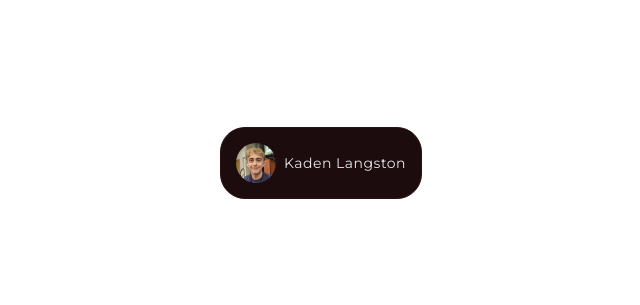
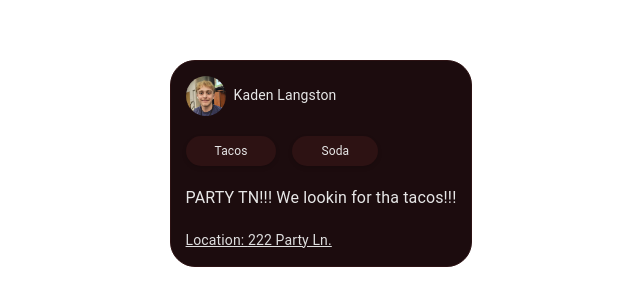
Before and after one commit to JonasLynch156/gobble-gala-web, a React (Vite) app in the folder GobbleGala/: page / in a window 1280 px wide. Shown: the part 237-542 px from the top of the page, without its empty margins (319-959 px from the left). Built offline with nearby package versions, Linux system fonts and the light colour scheme.

Commit message:
All recent changes so the repo isn't screwed up

```diff
--- a/GobbleGala/src/components/eventCard.tsx
+++ b/GobbleGala/src/components/eventCard.tsx
@@ -1,9 +1,10 @@
 import React from "react";
-import { Box, Avatar, Typography } from "@mui/material";
+import { Box, Typography } from "@mui/material";
 import '@fontsource/montserrat'
 import { NamePFP } from "./nameandPFP";
+import { Tags } from "./tags";
 
-export const EventCard = () => {
+export const EventCard = (props: {}) => {
     return(
     <>
         <Box sx={{
@@ -12,9 +13,25 @@ export const EventCard = () => {
             padding: '15px',
             borderRadius: '25px',
             border: '1px solid #2D1213',
-            background: '#1C0C0E'
+            background: '#1C0C0E',
+            gap: '20px',
+            color: '#E7E7E7',
+            fontFamily: 'Montserrat',
+            letterSpacing: '0.5px',
+            lineHeight: '24px',
+            fontWeight: '400',
             }}>
-                <NamePFP name="Kaden Langston" pfp="/src/assets/langy.jpg"/>
+                <NamePFP name='Kaden Langston' pfp='/src/assets/langy.jpg'/>
+                <Tags names={['Tacos', 'Soda']} />
+                <Typography sx={{
+                    fontSize: '16px',
+                }}>PARTY TN!!! We lookin for tha tacos!!!</Typography>
+                <Typography sx={{
+                    alignSelf: 'flex-start',
+                    color: '#DEDEDE',
+                    fontSize: '14px',
+                    textDecorationLine: 'underline'
+                }}>Location: {'222 Party Ln.'}</Typography>
             </Box>
     </>
     );
--- a/GobbleGala/src/components/nameandPFP.tsx
+++ b/GobbleGala/src/components/nameandPFP.tsx
@@ -14,13 +14,8 @@ export const NamePFP = (props: {name: string, pfp: string}) => {
             }}>
                 <Avatar alt={`Profile Picure: ${name}`} src={pfp}></Avatar>
                 <Typography sx={{
-                    color: '#E7E7E7',
-                    fontFamily: 'Montserrat',
                     fontSize: '14px',
                     fontStyle: 'normal',
-                    fontWeight: '400',
-                    lineHeight: '24px', /* 171.429% */
-                    letterSpacing: '0.5px'
                 }}>{name}</Typography>
             </Box>
             )
--- /dev/null
+++ b/GobbleGala/src/components/tags.tsx
@@ -0,0 +1,31 @@
+import React from "react";
+import { Box, Typography } from "@mui/material";
+
+export const Tags = (props: {names: string[]}) => {
+    const {names} = props;
+    return(
+        <Box sx={{
+            display: 'flex',
+            flexDirection: 'row',
+            gap: '16px'
+
+        }}>
+            {names.map((name) => (
+            <Typography
+                sx={{
+                display: 'inline-flex',
+                padding: '6px 29px',
+                justifyContent: 'center',
+                alignItems: 'center',
+                gap: '10px',
+                borderRadius: '50px',
+                background: '#2D1213',
+                boxShadow: '0px 2px 4px 0px #00000025',
+                fontSize: '12px'
+                }}>
+                {name}
+            </Typography>
+        ))}
+        </Box>
+    )
+}
```
Also changed, not shown: GobbleGala/src/components/applyButton.tsx (added, +8 -0 lines).
